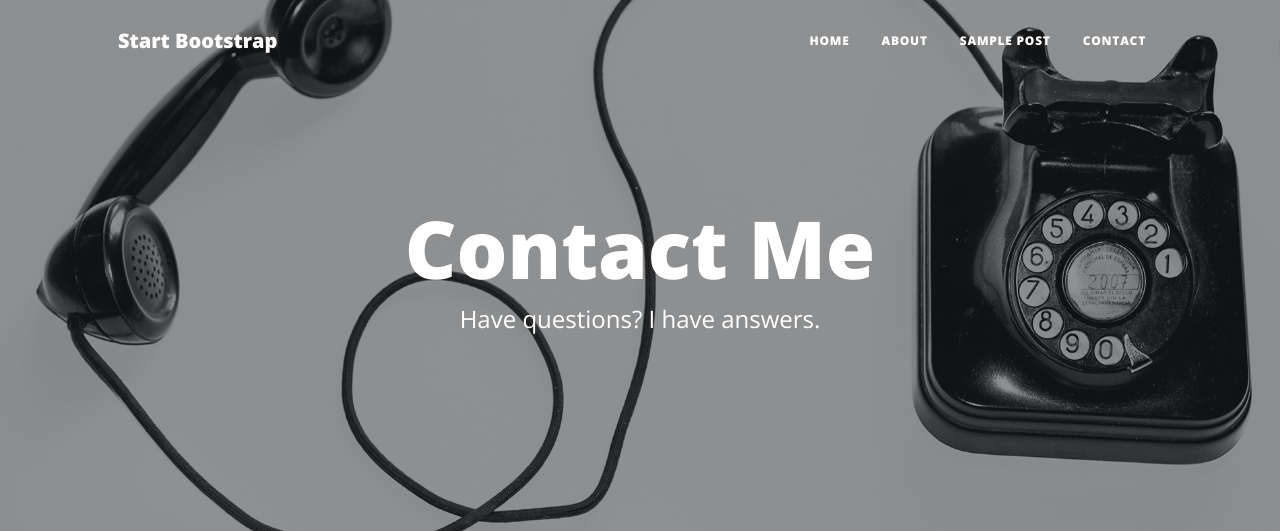
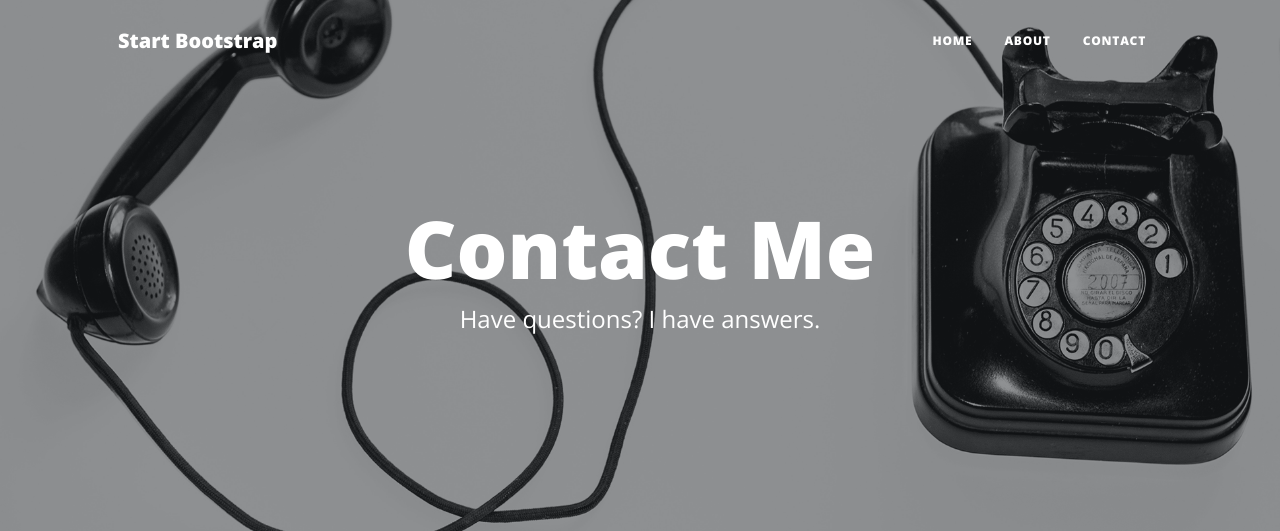
Before and after one commit to Pluszka/Blog-Upgrade, a Flask app: page /contact in a window 1280 px wide. Shown: the top 531 px of the page. Run offline with Flask 2, Linux system fonts and the light colour scheme; some libraries are stand-ins or nearby versions.

Commit message:
contact section navigation finished

```diff
--- a/templates/contact.html
+++ b/templates/contact.html
@@ -6,36 +6,35 @@
         <meta name="description" content="" />
         <meta name="author" content="" />
         <title>Clean Blog - Start Bootstrap Theme</title>
-        <link rel="icon" type="image/x-icon" href="assets/favicon.ico" />
+        <link rel="icon" type="image/x-icon" href="{{ url_for('static', filename='assets/favicon.ico')}}" />
         <!-- Font Awesome icons (free version)-->
         <script src="https://use.fontawesome.com/releases/v6.1.0/js/all.js" crossorigin="anonymous"></script>
         <!-- Google fonts-->
         <link href="https://fonts.googleapis.com/css?family=Lora:400,700,400italic,700italic" rel="stylesheet" type="text/css" />
         <link href="https://fonts.googleapis.com/css?family=Open+Sans:300italic,400italic,600italic,700italic,800italic,400,300,600,700,800" rel="stylesheet" type="text/css" />
         <!-- Core theme CSS (includes Bootstrap)-->
-        <link href="css/styles.css" rel="stylesheet" />
+        <link href="{{ url_for('static', filename='css/styles.css') }}" rel="stylesheet" />
     </head>
     <body>
         <!-- Navigation-->
         <nav class="navbar navbar-expand-lg navbar-light" id="mainNav">
             <div class="container px-4 px-lg-5">
-                <a class="navbar-brand" href="index.html">Start Bootstrap</a>
+                <a class="navbar-brand" href="/">Start Bootstrap</a>
                 <button class="navbar-toggler" type="button" data-bs-toggle="collapse" data-bs-target="#navbarResponsive" aria-controls="navbarResponsive" aria-expanded="false" aria-label="Toggle navigation">
                     Menu
                     <i class="fas fa-bars"></i>
                 </button>
                 <div class="collapse navbar-collapse" id="navbarResponsive">
                     <ul class="navbar-nav ms-auto py-4 py-lg-0">
-                        <li class="nav-item"><a class="nav-link px-lg-3 py-3 py-lg-4" href="index.html">Home</a></li>
-                        <li class="nav-item"><a class="nav-link px-lg-3 py-3 py-lg-4" href="about.html">About</a></li>
-                        <li class="nav-item"><a class="nav-link px-lg-3 py-3 py-lg-4" href="post.html">Sample Post</a></li>
-                        <li class="nav-item"><a class="nav-link px-lg-3 py-3 py-lg-4" href="contact.html">Contact</a></li>
+                        <li class="nav-item"><a class="nav-link px-lg-3 py-3 py-lg-4" href="/">Home</a></li>
+                        <li class="nav-item"><a class="nav-link px-lg-3 py-3 py-lg-4" href="about">About</a></li>
+                        <li class="nav-item"><a class="nav-link px-lg-3 py-3 py-lg-4" href="contact">Contact</a></li>
                     </ul>
                 </div>
             </div>
         </nav>
         <!-- Page Header-->
-        <header class="masthead" style="background-image: url('assets/img/contact-bg.jpg')">
+        <header class="masthead" style="background-image: url({{ url_for('static', filename='assets/img/contact-bg.jpg')}})">
             <div class="container position-relative px-4 px-lg-5">
                 <div class="row gx-4 gx-lg-5 justify-content-center">
                     <div class="col-md-10 col-lg-8 col-xl-7">
```
